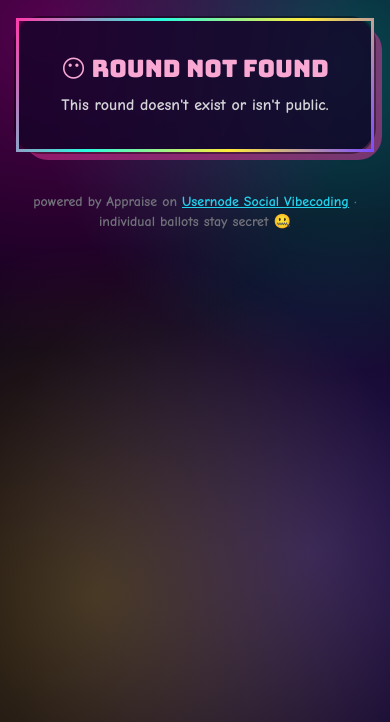
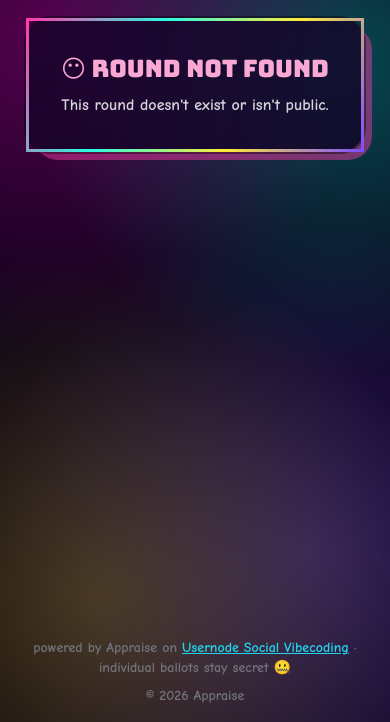
Before and after one commit to usernode-bot/appraise-6945af, a website: page public/results.html in a window 390 px wide. Shown: the part 122-844 px from the top of the page. Drawn offline with nearby package versions, Linux system fonts and the light colour scheme.

Commit message:
Add dynamic-year copyright footer, bottom-anchored with safe-area padding
- Append '© <year> Appraise' (2026 markup fallback, set from
  new Date().getFullYear() via a shared data-copyright-year span)
  to the existing footers on index.html and results.html
- Bottom-anchor both footers: body becomes a min-h-screen flex
  column, footer mt-10 -> mt-auto pt-10, so short pages pin the
  footer to the viewport bottom
- Respect the phone home indicator: footer padding-bottom uses
  var(--un-safe-inset-bottom, env(safe-area-inset-bottom, 0px))
- Load the hosted usernode bridge on both pages (platform-required
  tag; also what sets --un-safe-inset-* inside the platform frame)
- Declare two dapp.json checks asserting the © line on / and
  /results/staging-best-game

```diff
--- a/public/results.html
+++ b/public/results.html
@@ -65,6 +65,7 @@
   })();
   </script>
   <title>Appraise 🏆 public results</title>
+  <script src="https://social-vibecoding.usernodelabs.org/usernode-bridge/v1/bridge.js"></script>
   <script src="https://cdn.tailwindcss.com"></script>
   <script>tailwind.config = { darkMode: 'class' }</script>
   <style>
@@ -102,9 +103,13 @@
     }
     .tilt-1 { transform: rotate(-1.2deg); } .tilt-2 { transform: rotate(1deg); }
     .badge { font-weight:800; letter-spacing:.02em; }
+    /* keep the footer clear of the phone's home indicator; the bridge sets
+       --un-safe-inset-bottom inside the platform frame, env() covers
+       standalone, and both collapse to 0 on desktop */
+    footer { padding-bottom: var(--un-safe-inset-bottom, env(safe-area-inset-bottom, 0px)); }
   </style>
 </head>
-<body class="text-zinc-100 min-h-screen p-4 sm:p-6">
+<body class="text-zinc-100 min-h-screen p-4 sm:p-6 flex flex-col">
 
   <header class="max-w-3xl mx-auto mb-6 text-center select-none">
     <h1 class="funky text-4xl sm:text-5xl rainbow drop-shadow-[0_3px_0_rgba(0,0,0,.6)]">🎉 APPRAISE 🗳️</h1>
@@ -115,13 +120,19 @@
     <div class="text-center comic text-2xl animate-pulse">fetching the results… 🔮</div>
   </main>
 
-  <footer class="max-w-3xl mx-auto mt-10 text-center comic text-zinc-500 text-sm">
+  <footer class="max-w-3xl mx-auto mt-auto pt-10 text-center comic text-zinc-500 text-sm">
     powered by Appraise on
     <a href="https://social-vibecoding.usernodelabs.org" class="underline text-cyan-400">Usernode Social Vibecoding</a>
     · individual ballots stay secret 🤐
+    <div class="mt-2">© <span data-copyright-year>2026</span> Appraise</div>
   </footer>
 
   <script>
+    // dynamic copyright year (the 2026 in the markup is the no-JS fallback)
+    document.querySelectorAll('[data-copyright-year]').forEach((el) => {
+      el.textContent = new Date().getFullYear();
+    });
+
     const $ = (sel, root = document) => root.querySelector(sel);
     const esc = (s) => String(s == null ? '' : s)
       .replace(/&/g, '&amp;').replace(/</g, '&lt;').replace(/>/g, '&gt;')
```
Also changed, not shown: dapp.json (+10 -0 lines), public/index.html (+13 -2 lines).
